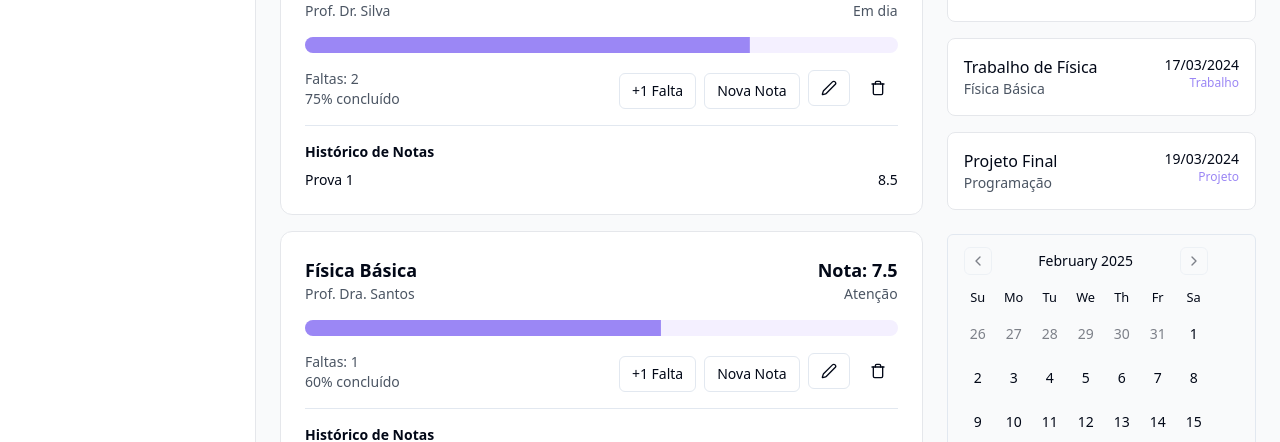
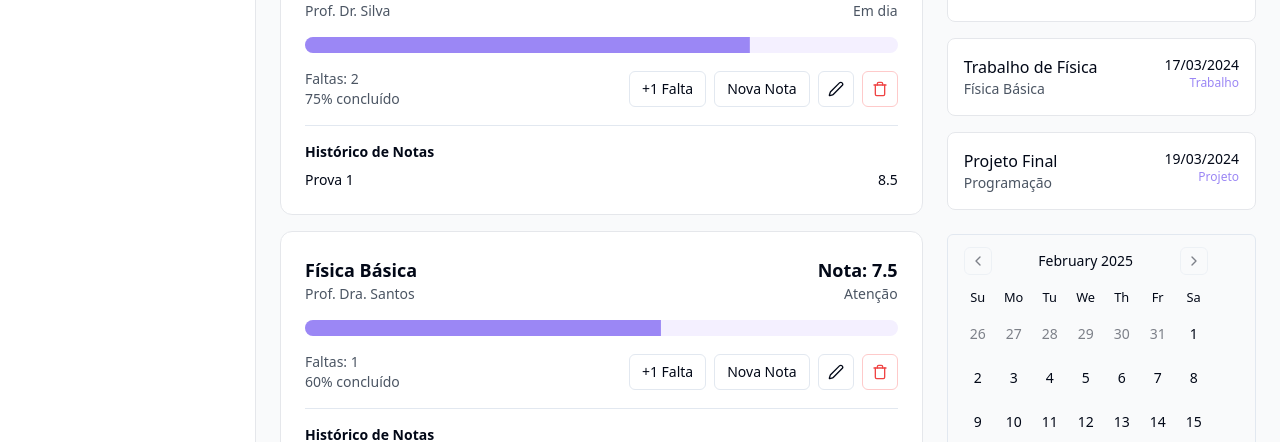
Before and after one commit to lopes-web/Clarity, a React (Vite) app: page / in a window 1280 px wide. Shown: the part 333-775 px from the top of the page. Built offline with nearby package versions, Linux system fonts and the light colour scheme.

Commit message:
feat: add delete confirmation dialog and improve button styles

```diff
--- a/src/components/Dashboard.tsx
+++ b/src/components/Dashboard.tsx
@@ -68,6 +68,7 @@ const Dashboard = () => {
   const [selectedCourse, setSelectedCourse] = useState<Course | null>(null);
   const [isEditing, setIsEditing] = useState(false);
   const [isAddingGrade, setIsAddingGrade] = useState(false);
+  const [courseToDelete, setCourseToDelete] = useState<Course | null>(null);
 
   const form = useForm<CourseFormData>({
     defaultValues: {
@@ -142,6 +143,7 @@ const Dashboard = () => {
 
   const deleteCourse = (courseId: number) => {
     setCourses(courses.filter(course => course.id !== courseId));
+    setCourseToDelete(null);
   };
 
   const incrementAbsences = (courseId: number) => {
@@ -307,7 +309,9 @@ const Dashboard = () => {
                   setIsAddingGrade(true);
                 }}
                 onAddAbsence={() => incrementAbsences(course.id)}
-                onDelete={() => deleteCourse(course.id)}
+                onDelete={() => {
+                  setCourseToDelete(course);
+                }}
               />
             ))}
           </div>
@@ -446,6 +450,30 @@ const Dashboard = () => {
           </Form>
         </DialogContent>
       </Dialog>
+
+      {/* Dialog de Confirmação de Exclusão */}
+      <Dialog open={!!courseToDelete} onOpenChange={() => setCourseToDelete(null)}>
+        <DialogContent>
+          <DialogHeader>
+            <DialogTitle>Confirmar Exclusão</DialogTitle>
+          </DialogHeader>
+          <div className="space-y-4">
+            <p>Tem certeza que deseja excluir a disciplina "{courseToDelete?.name}"?</p>
+            <p className="text-sm text-gray-500">Esta ação não pode ser desfeita.</p>
+            <div className="flex justify-end space-x-2">
+              <Button variant="outline" onClick={() => setCourseToDelete(null)}>
+                Cancelar
+              </Button>
+              <Button
+                variant="destructive"
+                onClick={() => courseToDelete && deleteCourse(courseToDelete.id)}
+              >
+                Excluir
+              </Button>
+            </div>
+          </div>
+        </DialogContent>
+      </Dialog>
     </div>
   );
 };
@@ -476,23 +504,39 @@ const CourseCard = ({ course, onEdit, onAddGrade, onAddAbsence, onDelete }) => (
         <p>Faltas: {course.absences}</p>
         <p>{course.progress}% concluído</p>
       </div>
-      <div className="space-x-2">
-        <Button variant="outline" size="sm" onClick={onAddAbsence}>
+      <div className="flex items-center space-x-2">
+        <Button
+          variant="outline"
+          size="sm"
+          onClick={onAddAbsence}
+          className="flex items-center"
+        >
           +1 Falta
         </Button>
-        <Button variant="outline" size="sm" onClick={onAddGrade}>
+        <Button
+          variant="outline"
+          size="sm"
+          onClick={onAddGrade}
+          className="flex items-center"
+        >
           Nova Nota
         </Button>
-        <Button variant="outline" size="sm" onClick={onEdit}>
+        <Button
+          variant="outline"
+          size="sm"
+          onClick={onEdit}
+          className="flex items-center justify-center w-9 h-9 p-0"
+        >
           <Edit2 className="w-4 h-4" />
         </Button>
         <Button
-          variant="destructive"
+          variant="outline"
           size="sm"
           onClick={onDelete}
+          className="flex items-center justify-center w-9 h-9 p-0 border-red-200 hover:border-red-400 hover:bg-red-50"
           aria-label="Excluir disciplina"
         >
-          <Trash className="w-4 h-4" />
+          <Trash className="w-4 h-4 text-red-500" />
         </Button>
       </div>
     </div>
```
